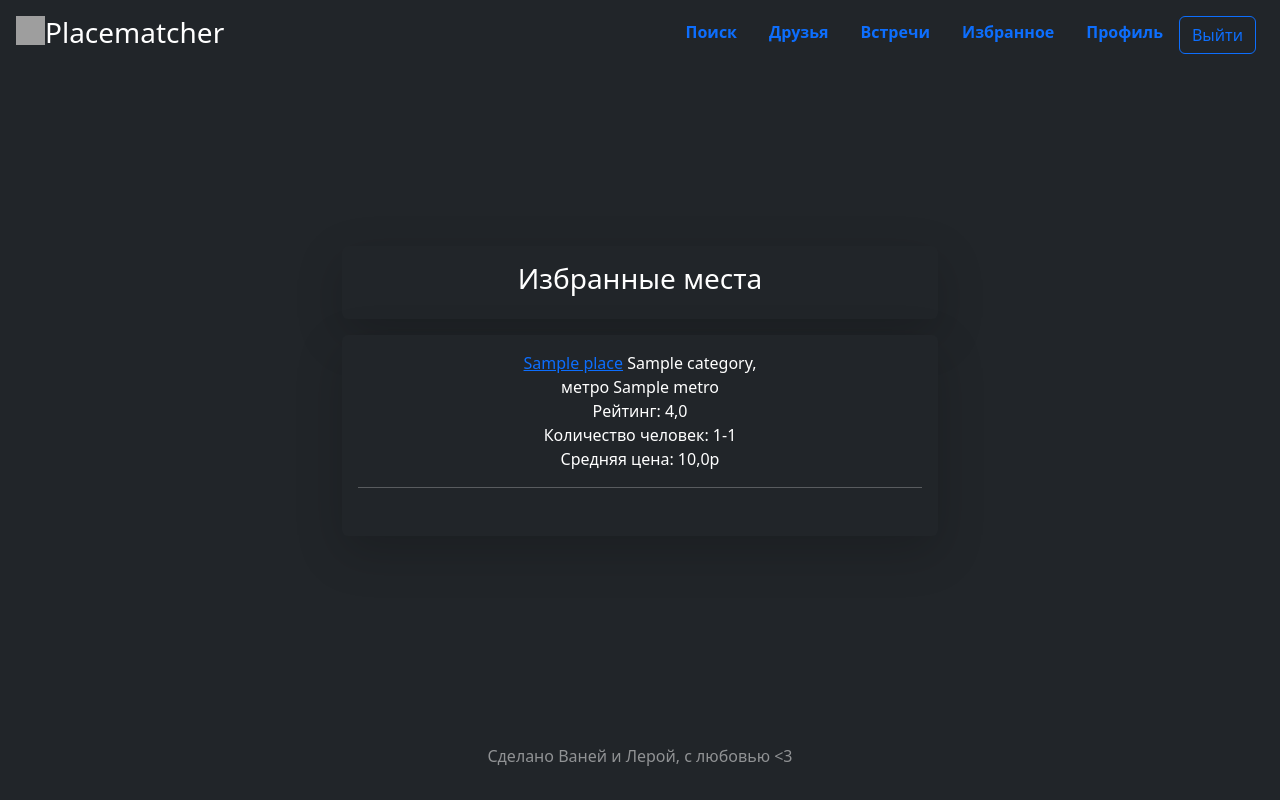
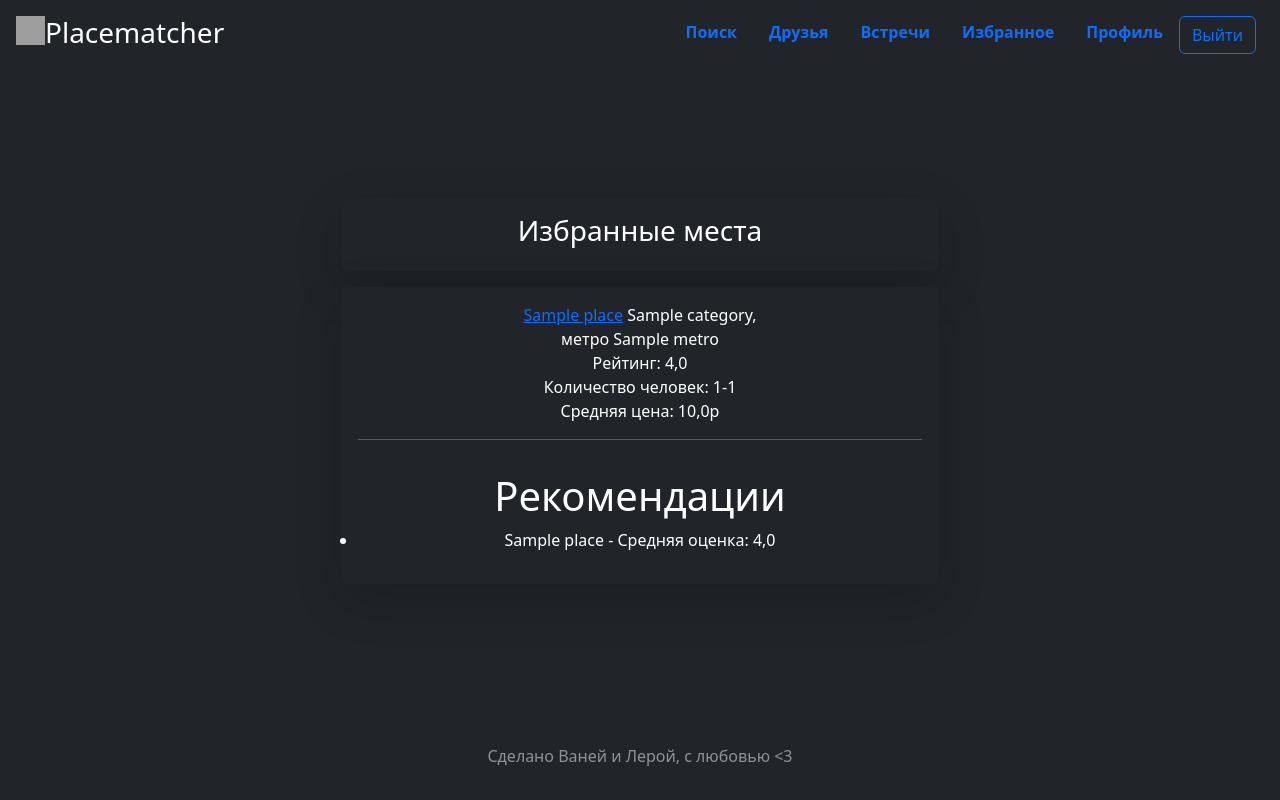
Before and after one commit to error228666/PlaceMatcher, a Django app: page /favorites/ in a window 1280 px wide. Run offline with Django 4.2, Linux system fonts and the light colour scheme; a user stored in the database is signed in; tables that the repository leaves empty hold one stand-in row (values such as "Sample post"); grey boxes are pictures that could not be loaded.

Commit message:
added recommendation system, changed Review model

```diff
--- a/src/core/models.py
+++ b/src/core/models.py
@@ -36,11 +36,11 @@ class Places(models.Model):
 
 
 class Review(models.Model):
-    place = models.ManyToManyField(Places)
+    place = models.ForeignKey(Places, on_delete=models.CASCADE, null=True)
     min = models.IntegerField(blank=True, null=True)
     max = models.IntegerField(blank=True, null=True)
-    text = models.TextField()
-    user = models.ManyToManyField("mainpage.Profile")
+    text = models.TextField(null=True)
+    user = models.ForeignKey("mainpage.Profile", on_delete=models.CASCADE, null=True)
     rating = models.FloatField(null=True)
     date = models.DateField(blank=True, null=True)
     price = models.IntegerField(blank=True, null=True)
--- a/src/mainpage/templates/mainpage/favorites.html
+++ b/src/mainpage/templates/mainpage/favorites.html
@@ -55,6 +55,17 @@
         <h3>Избранных мест пока нет</h3>
         {% endif %}
 
+          <h1>Рекомендации</h1>
+  {% if recommended_places %}
+    <ul>
+      {% for place in recommended_places %}
+        <li>{{ place.name }} - Средняя оценка: {{ place.average_rating }}</li>
+      {% endfor %}
+    </ul>
+  {% else %}
+    <p>У вас еще нет рекомендаций.</p>
+  {% endif %}
+
 
 </div>
 </div>
--- a/src/mainpage/templates/mainpage/place.html
+++ b/src/mainpage/templates/mainpage/place.html
@@ -61,7 +61,6 @@
 
                 <h6>Оценка: {{r.rating}}/5</h6>
                 {% if r.text %}
-
                 {{r.text}}
                 {% endif %}
                 <hr>
--- a/src/mainpage/views.py
+++ b/src/mainpage/views.py
@@ -3,11 +3,13 @@ from django.shortcuts import render, redirect
 from django.views import View
 from django.views.generic import FormView
 from datetime import datetime
+from sklearn.feature_extraction.text import CountVectorizer
+from sklearn.metrics.pairwise import cosine_similarity
 from .forms import RegisterForm, LoginForm, UpdateUserForm, UpdateProfileForm, MeetingRequestForm
 from django.contrib.auth.views import LoginView
 from django.contrib.auth.decorators import login_required
 from .models import Profile, FriendRequest, MeetingRequest, Meeting
-from core.models import Places
+from core.models import Places, Review
 
 
 def mainpage(request):
@@ -27,13 +29,48 @@ def friends(request):
     return render(request, "mainpage/friends.html", {'all_users': all_users, 'fr': fr, 'user_friends': user_friends})
 
 
+def recommend_places(request):
+    profile = Profile.objects.get(id=request.user.id)
+    all_reviews = Review.objects.all()
+    user_reviews = all_reviews.filter(user=profile)
+    print([(r.place, r.text)  for r in user_reviews])
+    # place = Places.objects.get(id=placeid)
+    # review = review.filter(place=place)
+    # Collect all the reviews for each place
+    place_reviews = {}
+    for review in all_reviews:
+        if review.place not in place_reviews:
+            place_reviews[review.place] = []
+        place_reviews[review.place].append(review.text)
+    # Vectorize the review texts
+    corpus = [review.text for review in user_reviews]
+    if not corpus:
+        return None
+    vectorizer = CountVectorizer().fit(corpus)
+    user_vector = vectorizer.transform(corpus).toarray()
+
+    # Calculate cosine similarity between user's reviews and each place's reviews
+    similarities = {}
+    for place_name, reviews in place_reviews.items():
+        corpus = [review for review in reviews]
+        vector = vectorizer.transform(corpus).toarray()
+        similarity = cosine_similarity(user_vector, vector)[0][0]
+        similarities[place_name] = similarity
+
+    # Sort places by their similarity scores and return the top recommendations
+    sorted_places = sorted(similarities.items(), key=lambda x: x[1], reverse=True)
+    print(sorted_places)
+    recommended_places = [Places.objects.get(name=place_name) for place_name, _ in sorted_places]
+    return recommended_places[:5]
+
+
 @login_required
 def favorites(request):
     profile = Profile.objects.get(id=request.user.id)
     favs = Places.objects.all().filter(favourites=profile)
-
-
-    return render(request, "mainpage/favorites.html", {'favs': favs})
+    recommended_places = recommend_places(profile)
+    #print('recommended_places: ', recommended_places)
+    return render(request, "mainpage/favorites.html", {'favs': favs, 'recommended_places': recommended_places})
 
 @login_required
 def meetings(request):
@@ -66,7 +103,7 @@ def profile(request):
     return render(request, 'mainpage/profile.html', {'user_form': user_form, 'profile_form': profile_form})
 
 
-def send_request(request,id):
+def send_request(request, id):
     from_user = Profile.objects.get(id=request.user.id)
     to_user = Profile.objects.get(id=id)
     frequest = FriendRequest.objects.get_or_create(from_user=from_user, to_user=to_user)
--- a/src/placematcher/settings.py
+++ b/src/placematcher/settings.py
@@ -123,6 +123,8 @@ LOGOUT_REDIRECT_URL = "login"
 SESSION_COOKIE_AGE = 60 * 60 * 24 * 30 # month
 LOGIN_URL = 'login'
 
+if not os.path.exists(os.path.join(BASE_DIR, 'media')):
+    os.mkdir(os.path.join(BASE_DIR, 'media'))
 MEDIA_ROOT = os.path.join(BASE_DIR, 'media')
 MEDIA_URL = '/media/'
 
```
Also changed, not shown: src/search/views.py (+1 -7 lines), __init__.py (added), src/__init__.py (added), src/media/profile_images/bird.jpg (added), src/media/profile_images/forest.jpg (added), src/media/profile_images/from-diagnosis-to-treatment-from-prevention-to-therapeutics-artificial-in_lvYCylD.jpg (added), src/media/profile_images/kitten.jpg (added), src/media/profile_images/kitten_Ng45x3a.jpg (added), src/media/profile_images/Дикие_коты_в_заповеднике_2.jpg (added).
